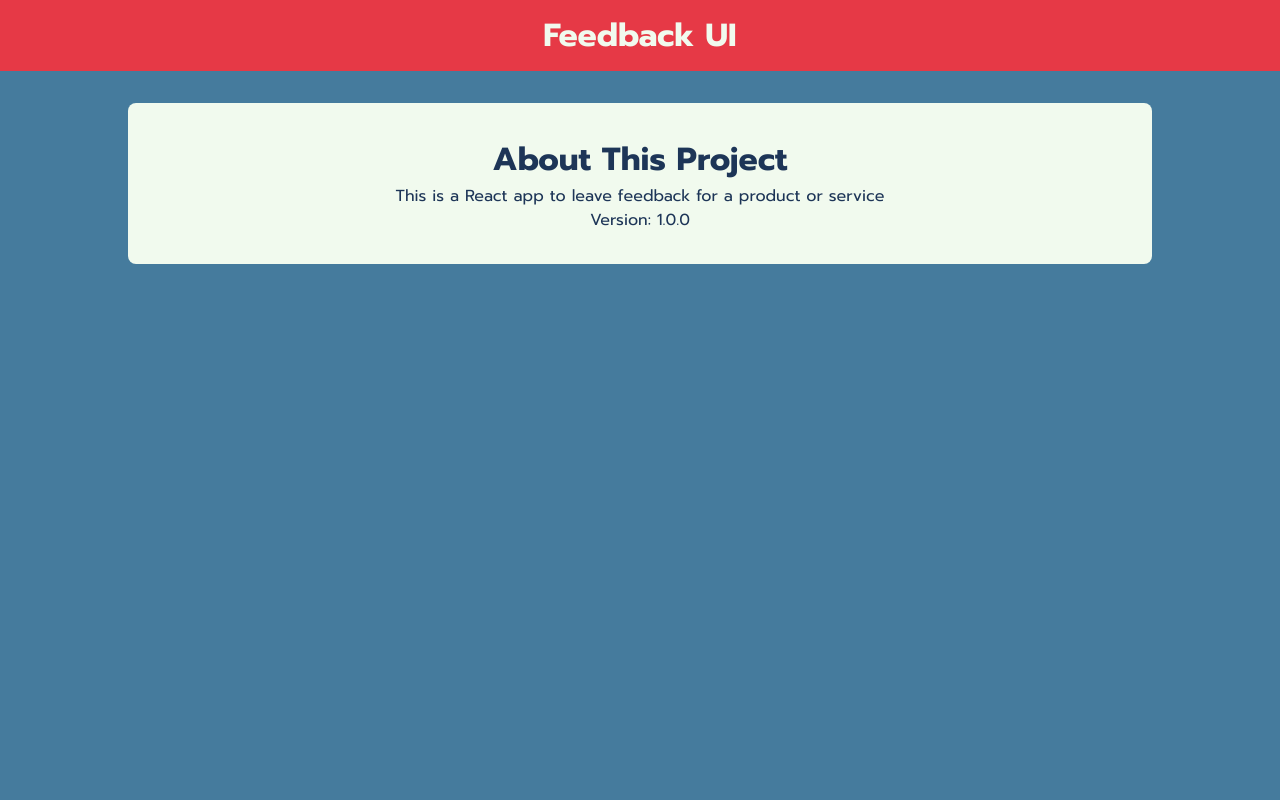
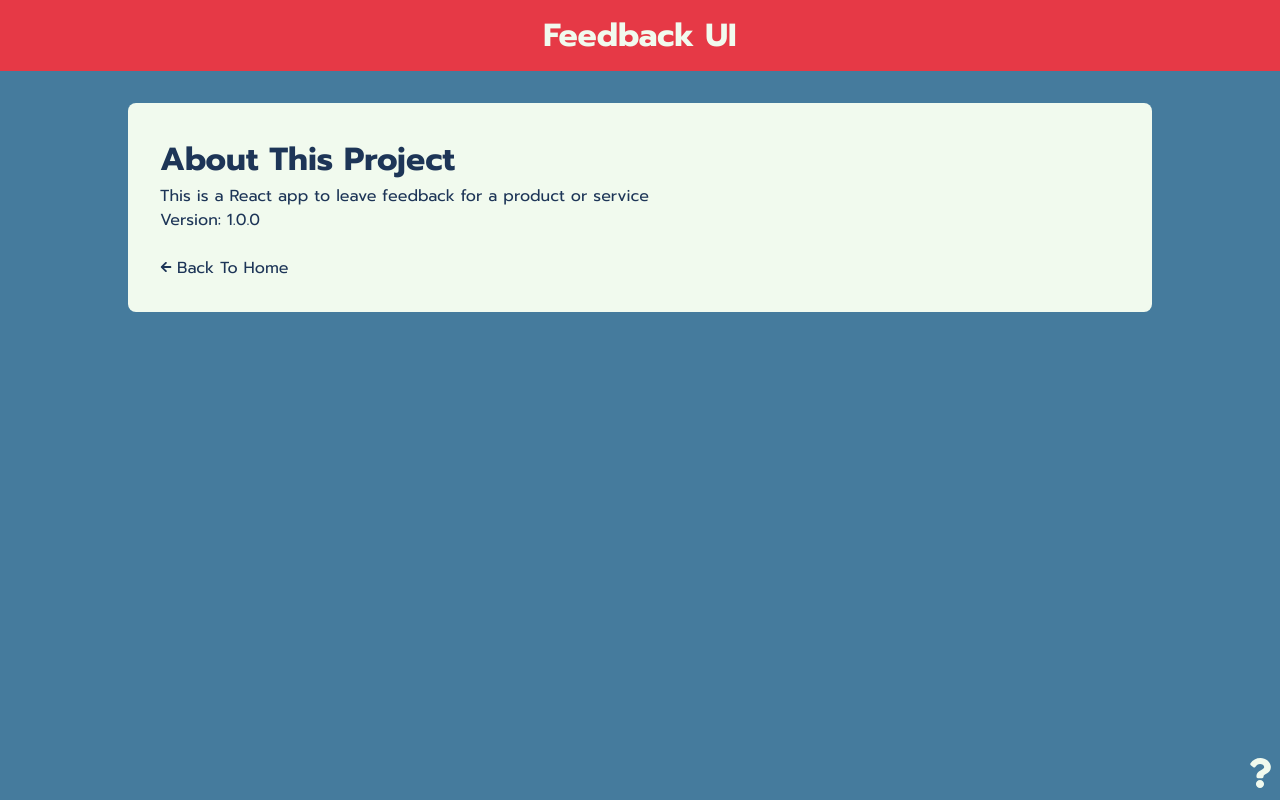
Before and after one commit to Yewdev/react-feedback, a React (Create React App) app: page /about in a window 1280 px wide. Built offline with nearby package versions, Linux system fonts and the light colour scheme.

Commit message:
Create AboutIconLink and Styles

```diff
--- a/src/App.js
+++ b/src/App.js
@@ -7,6 +7,7 @@ import FeedbackStats from './components/FeedbackStats'
 import FeedbackForm from './components/FeedbackForm'
 import FeedbackData from './data/FeedbackData'
 import AboutPage from './components/pages/AboutPage'
+import AboutIconLink from './components/AboutIconLink'
 
 function App() {
   const [feedback, setFeedback] = useState(FeedbackData)
@@ -44,6 +45,8 @@ function App() {
 
             <Route path="/about" element={<AboutPage />}></Route>
           </Routes>
+
+          <AboutIconLink />
         </div>
       </Router>
     </>
--- /dev/null
+++ b/src/components/AboutIconLink.jsx
@@ -0,0 +1,14 @@
+import { FaQuestion } from 'react-icons/fa'
+import { Link } from 'react-router-dom'
+
+function AboutIconLink() {
+  return (
+    <div className="about-link">
+      <Link to="/about">
+        <FaQuestion size={30} />
+      </Link>
+    </div>
+  )
+}
+
+export default AboutIconLink
--- a/src/components/pages/AboutPage.jsx
+++ b/src/components/pages/AboutPage.jsx
@@ -1,5 +1,7 @@
+import { Link } from 'react-router-dom'
+import Card from '../shared/Card'
+import { FaArrowLeft } from 'react-icons/fa'
 
-import Card from '../shared/Card'
 function AboutPage() {
   return (
     <>
@@ -7,8 +9,12 @@ function AboutPage() {
         <h1>About This Project</h1>
         <p>This is a React app to leave feedback for a product or service</p>
         <p>Version: 1.0.0</p>
+        <br />
         <p>
-
+          <Link to="/" className="link">
+            <FaArrowLeft size={12} style={{ marginRight: 5 }} />
+            Back To Home
+          </Link>
         </p>
       </Card>
     </>
--- a/src/index.css
+++ b/src/index.css
@@ -2,6 +2,8 @@
 
 /*
 #457B9D = blue
+#1d3557 = dark blue
+#a8dadc = light blue
 #e63946 = red
 #f1faee = white
 */
@@ -51,8 +53,8 @@ header {
   position: relative;
   display: flex;
   flex-direction: column;
-  justify-content: center;
-  align-items: center;
+  /* justify-content: center;
+  align-items: center; */
   background-color: #fff;
   border-radius: 8px;
   width: 80%;
@@ -199,3 +201,23 @@ form {
   background: #e63946;
   color: #f1faee;
 }
+
+.about-link {
+  position: fixed;
+  bottom: 5px;
+  right: 5px;
+}
+.about-link a {
+  color: #f1faee;
+}
+.about-link:hover a {
+  color: #a8dadc;
+}
+
+.link {
+  text-decoration: none;
+  color: #1d3557;
+}
+.link:hover {
+  color: #457B9D;
+}
```
